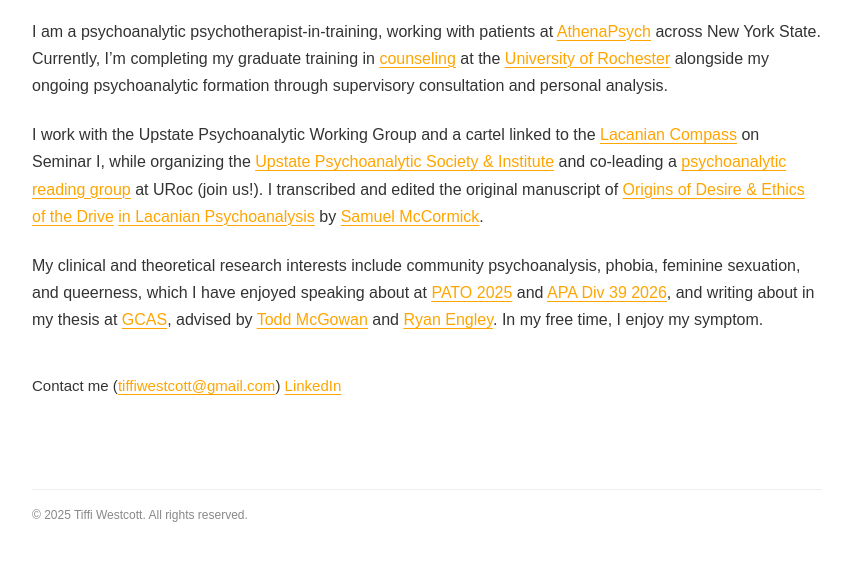
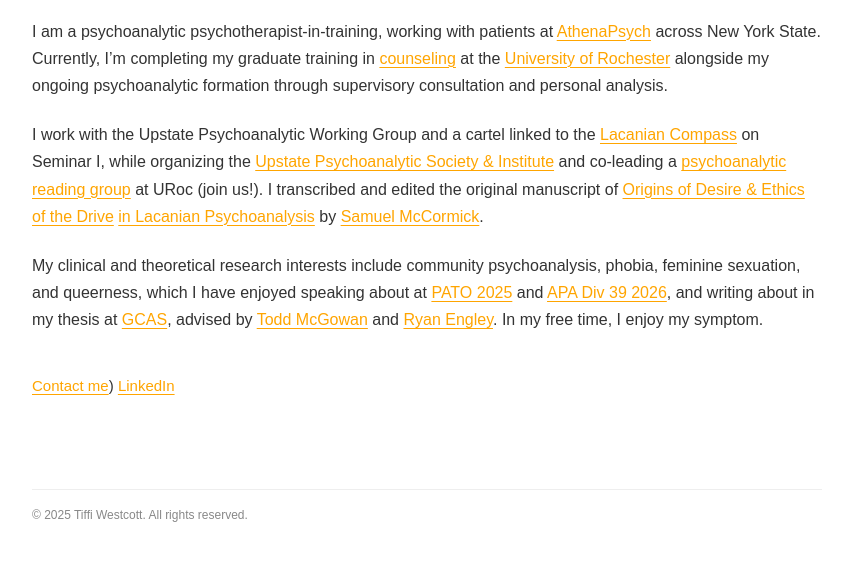
Before and after one commit to t1ffi/tiffi, a plain HTML site: page index.html in a window 1280 px wide. Shown: the part 199-760 px from the top of the page, without its empty margins (213-1064 px from the left). Drawn offline with Linux system fonts and the light colour scheme.

Commit message:
Update index.html

```diff
--- a/index.html
+++ b/index.html
@@ -72,8 +72,7 @@ gtag('config', 'G-VEGMFNFD0M');
         </section>
 
         <section class="contact">
-            Contact me
-            (<a href="mailto:tiffiwestcott@gmail.com">tiffiwestcott@gmail.com</a>)
+            <a href="mailto:tiffiwestcott@gmail.com">Contact me</a>)
             <a href="https://www.linkedin.com/in/tiffi" target="_blank" rel="noopener noreferrer">LinkedIn</a>
         </section>
 
```
